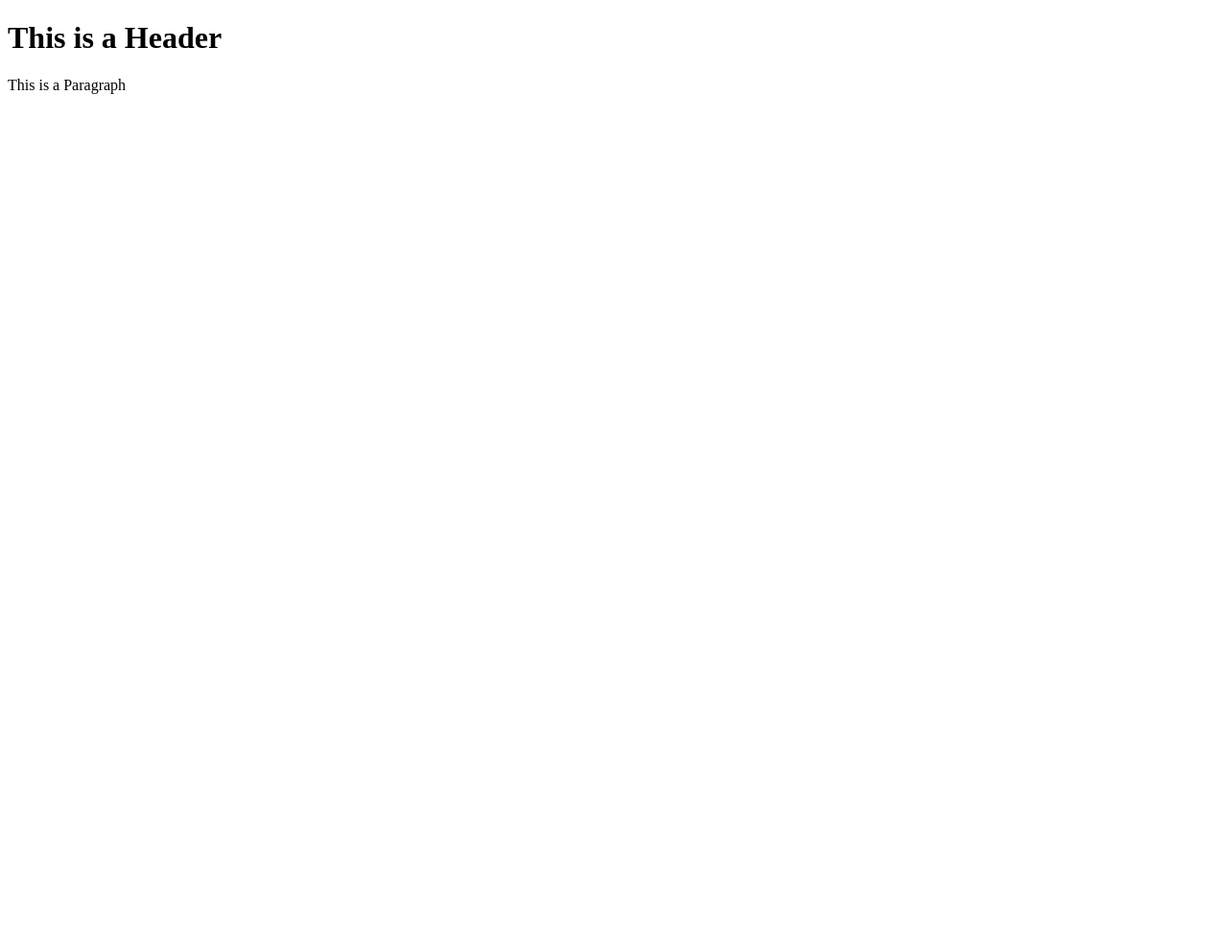
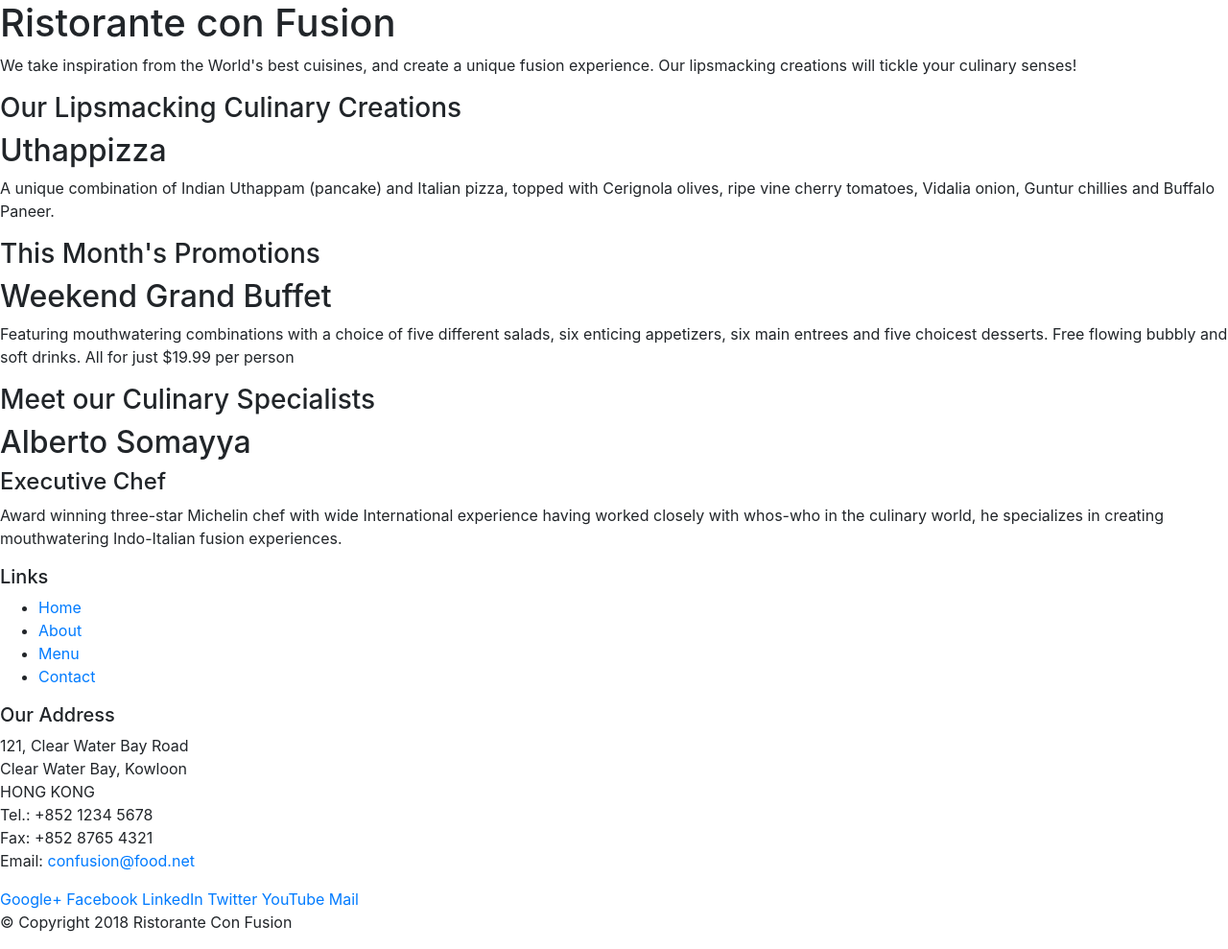
Before and after one commit to vaishali-gentyal/Restaurant-demo-website, a website: page index.html in a window 1280 px wide. Shown: the whole page at 96% size. Before the commit the page ends 800 px from the top, so only its background shows below. Drawn offline with nearby package versions, Linux system fonts and the light colour scheme.

Commit message:
Intro. Bootstrap

```diff
--- a/index.html
+++ b/index.html
@@ -2,11 +2,111 @@
 <html lang="en">
 
 <head>
+
+    <!-- Required meta tags always come first -->
+    <meta charset="utf-8">
+    <meta name="viewport" content="width=device-width, initial-scale=1, shrink-to-fit=no">
+    <meta http-equiv="x-ua-compatible" content="ie=edge">
+
+    <!-- Bootstrap CSS -->
+    <link rel="stylesheet" href="node_modules/bootstrap/dist/css/bootstrap.min.css">
+    <title>Ristorante Con Fusion</title>
 </head>
 
 <body>
-    <h1>This is a Header</h1>
-    <p>This is a Paragraph</p>
+
+    <header>
+        <div>
+            <div>
+                <div>
+                    <h1>Ristorante con Fusion</h1>
+                    <p>We take inspiration from the World's best cuisines, and create a unique fusion experience. Our lipsmacking creations will tickle your culinary senses!</p>
+                </div>
+                <div>
+                </div>
+            </div>
+        </div>
+    </header>
+
+    <div>
+        <div>
+            <div>
+                <h3>Our Lipsmacking Culinary Creations</h3>
+            </div>
+            <div>
+                <h2>Uthappizza</h2>
+                <p>A unique combination of Indian Uthappam (pancake) and Italian pizza, topped with Cerignola olives, ripe vine cherry tomatoes, Vidalia onion, Guntur chillies and Buffalo Paneer.</p>
+            </div>
+        </div>
+
+
+        <div>
+            <div>
+                <h3>This Month's Promotions</h3>
+            </div>
+            <div>
+                <h2>Weekend Grand Buffet</h2>
+                <p>Featuring mouthwatering combinations with a choice of five different salads, six enticing appetizers, six main entrees and five choicest desserts. Free flowing bubbly and soft drinks. All for just $19.99 per person </p>
+            </div>
+        </div>
+
+        <div>
+            <div>
+                <h3>Meet our Culinary Specialists</h3>
+            </div>
+            <div>
+                <h2>Alberto Somayya</h2>
+                <h4>Executive Chef</h4>
+                <p>Award winning three-star Michelin chef with wide International experience having worked closely with whos-who in the culinary world, he specializes in creating mouthwatering Indo-Italian fusion experiences. </p>
+            </div>
+        </div>
+    </div>
+
+    <footer>
+        <div>
+            <div>
+                <div>
+                    <h5>Links</h5>
+                    <ul>
+                        <li><a href="#">Home</a></li>
+                        <li><a href="#">About</a></li>
+                        <li><a href="#">Menu</a></li>
+                        <li><a href="#">Contact</a></li>
+                    </ul>
+                </div>
+                <div>
+                    <h5>Our Address</h5>
+                    <address>
+		              121, Clear Water Bay Road<br>
+		              Clear Water Bay, Kowloon<br>
+		              HONG KONG<br>
+		              Tel.: +852 1234 5678<br>
+		              Fax: +852 8765 4321<br>
+		              Email: <a href="mailto:confusion@food.net">confusion@food.net</a>
+		           </address>
+                </div>
+                <div>
+                    <div>
+                        <a href="http://google.com/+">Google+</a>
+                        <a href="http://www.facebook.com/profile.php?id=">Facebook</a>
+                        <a href="http://www.linkedin.com/in/">LinkedIn</a>
+                        <a href="http://twitter.com/">Twitter</a>
+                        <a href="http://youtube.com/">YouTube</a>
+                        <a href="mailto:">Mail</a>
+                    </div>
+                </div>
+           </div>
+           <div>
+                <div>
+                    <p>© Copyright 2018 Ristorante Con Fusion</p>
+                </div>
+           </div>
+        </div>
+    </footer>
+
+    <script src="node_modules/jquery/dist/jquery.slim.min.js"></script>
+    <script src="node_modules/popper.js/dist/umd/popper.min.js"></script>
+    <script src="node_modules/bootstrap/dist/js/bootstrap.min.js"></script>
 </body>
 
 </html>
```
Also changed, not shown: package.json (+6 -1 lines), 1 other file.
